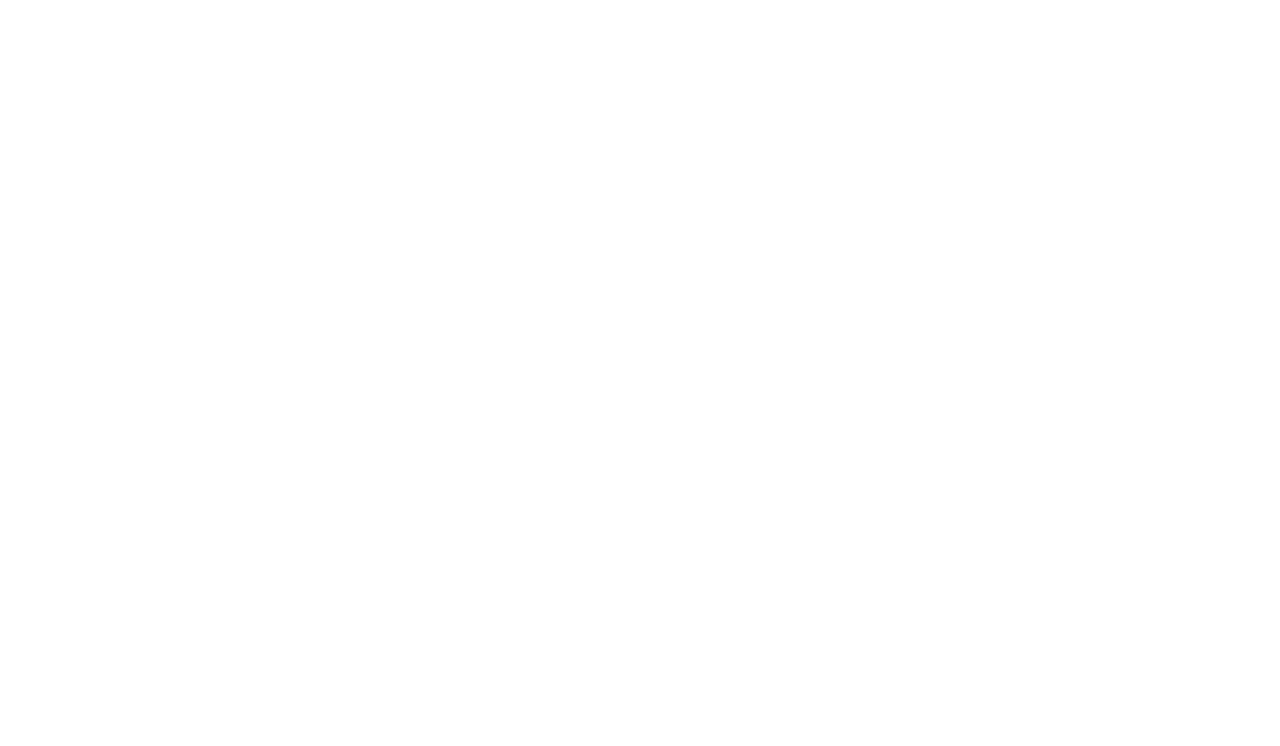
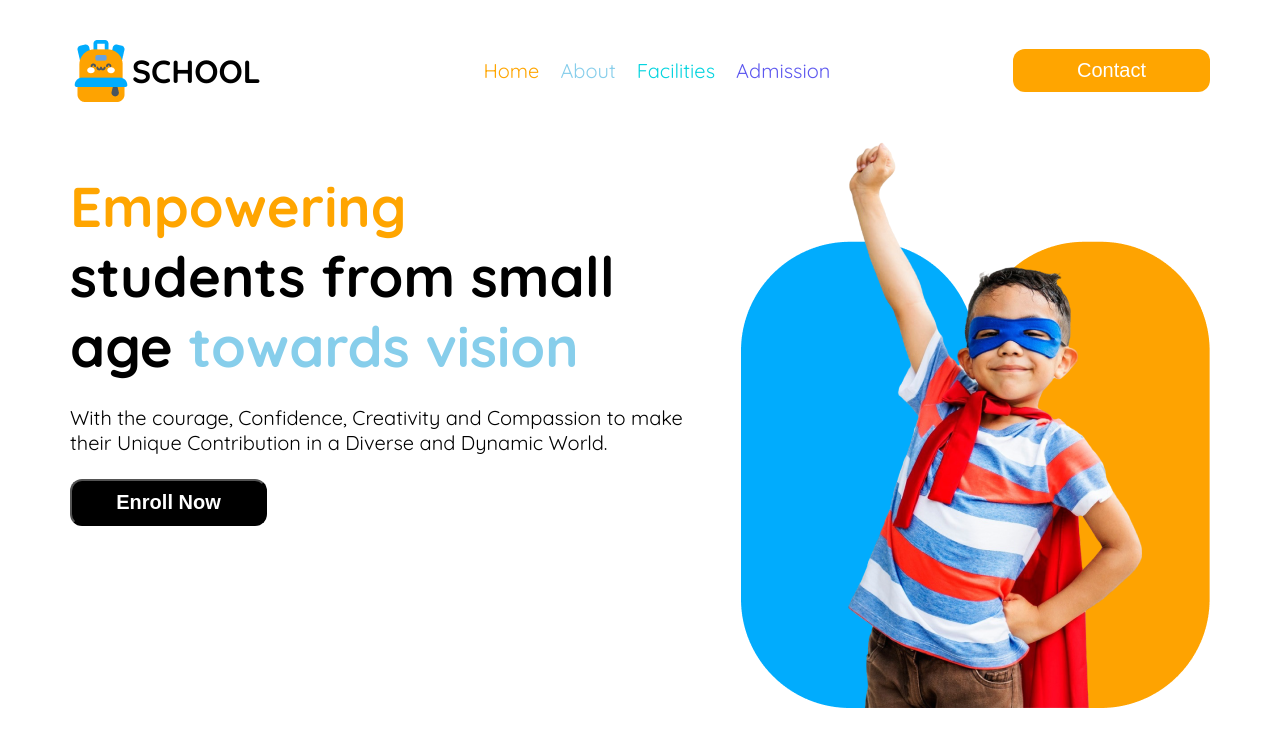
Before and after one commit to TrustfratedIsNotAvailable/Assignment-2, a plain HTML site: page index.html in a window 1280 px wide. Drawn offline with Linux system fonts and the light colour scheme.

Commit message:
Header part: nav & banner

```diff
--- a/index.html
+++ b/index.html
@@ -3,12 +3,42 @@
 <head>
     <meta charset="UTF-8">
     <meta name="viewport" content="width=device-width, initial-scale=1.0">
-    <title>Document</title>
+    <title>School Project</title>
     <link rel="stylesheet" href="styles.css/school.css">
 </head>
-<body>
+<body class="quicksand-font">
     <header>
+       <div class="navbar">
+         <div class="logo">
+            <img src="images/logo.png" alt="" srcset="">
+            <h4 class="logo-name">SCHOOL</h4>
+         </div>
+         <div class="lists">
+            <nav>
+                <ul>
+                    <li id="home">Home</li>
+                    <li id="about">About</li>
+                    <li id="facilities">Facilities</li>
+                    <li id="admission">Admission</li>
+                </ul>
+            </nav>
+         </div>
+         <div>
+            <button class="btn-primary">Contact</buttton>
+         </div>
+         <!-- responsive part -->
+         <div class="menu-icon">☰</div>
+       </div>
 
+       <div class="banner">
+        <div>
+            <h1 class="banner-title"><span class="span1">Empowering</span><br>
+                students from small age <span class="span2">towards vision</span></h3>
+            <p class="banner-description">With the courage, Confidence, Creativity and Compassion to make their Unique Contribution in a Diverse and Dynamic World.</p>
+            <div class="btn-div"><button class="banner-btn">Enroll Now</button></div>
+        </div>
+        <div class="banner-img"><img src="images/hero-kids.png" alt=""></div>
+       </div>
     </header>
     <main>
 
--- a/styles.css/school.css
+++ b/styles.css/school.css
@@ -0,0 +1,135 @@
+@import url('https://fonts.googleapis.com/css2?family=Quicksand:wght@300..700&display=swap');
+.quicksand-font{
+    font-family: "Quicksand", serif;
+    font-optical-sizing: auto;
+    font-weight: 400;
+    font-style: normal;
+  }
+
+/* nav styles  */
+.navbar{
+    display:flex;
+    align-items: center;
+    justify-content:space-between;
+    width:1140px;
+    margin:0px auto;
+}
+
+.logo{
+    display:flex;
+    align-items:center;
+}
+
+.logo-name{
+    font-size: 2rem;
+    font-weight:bold;
+}
+.lists{
+    width:387px;
+    gap:32px;
+}
+nav ul{
+    display:flex;
+    align-items: center;
+    justify-content: space-between;
+    list-style-type: none;
+    column-gap: 20px;
+}
+ul li{
+    font-size: 1.25rem;
+    font-weight: medium;
+}
+#home{
+    color:orange;
+}
+#about{
+    color:skyblue;
+}
+#facilities{
+    color:rgba(5, 212, 223, 1);
+}
+#admission{
+    color:rgba(93, 88, 239, 1);
+}
+.btn-primary{
+    width:197px;
+    border-radius: 12px;
+    background-color: orange;
+    color:white;
+    font-size: 1.25rem;
+    font-weight: semibold;
+    border:transparent;
+    padding:10px 60.5px;
+}
+
+.menu-icon{
+    display:none;
+    font-size: 30px;
+    cursor: pointer;
+}
+
+/* banner  */
+.banner{
+    display:flex;
+    gap:50px;
+    width:1140px;
+    margin:0px auto;
+}
+.banner-title{
+    font-size: 3.5rem;
+    font-weight: bold;
+    margin-bottom: 24px;
+}
+.span1{
+    color:orange;
+}
+.span2{
+    color:skyblue;
+}
+.banner-description{
+    font-size: 1.25rem;
+    font-weight: regular;
+    color:black;
+    margin-bottom: 24px;
+}
+.banner-btn{
+    border-radius:12px;
+    background-color: black;
+    color:white;
+    width:197px;
+    padding:10px 40px;
+    font-size: 1.25rem;
+    font-weight: bold;
+}
+
+/* Responsive : nav & banner */
+@media screen and (max-width:576px) {
+    .lists,.btn-primary{
+        display:none;
+    }
+    .menu-icon{
+        display:block;
+    }
+    .navbar{
+        width:100%;
+    }
+    .banner{
+        flex-direction: column-reverse;
+        width:90%;
+        align-items:center;
+        margin-bottom: 20px;
+    }
+    .banner-title{
+        font-size: 32px;
+        text-align: center;
+        margin-bottom: 20px;
+    }
+    .banner-description{
+        font-size: 14px;
+        text-align: center;
+        margin-bottom: 20px;
+    }
+    .btn-div{
+       text-align: center;
+    }
+}
```
Lines whose indentation alone changed are shown as unchanged.
